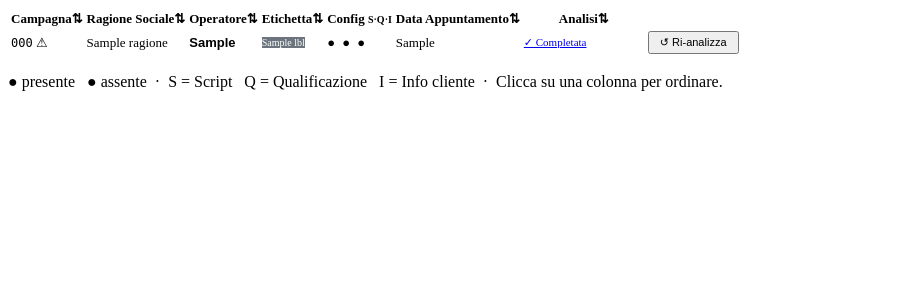
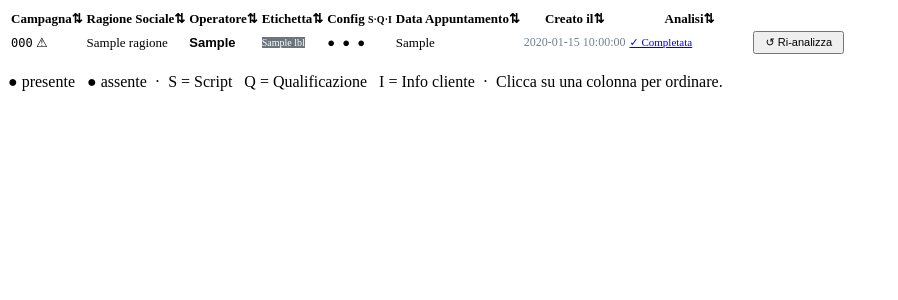
Before and after one commit to pierluigipontecorvo-bot/callcoach-ai, a FastAPI app: template templates/appointments_table_fragment.html in a window 1280 px wide. Shown: the top 300 px of the page, without its empty margins (0-898 px from the left). Run offline with FastAPI, Linux system fonts and the light colour scheme; the template is opened without the code that fills it: most values are stand-ins (such as "Sample title", 1, 10 or a date in 2020); parts of the project's set-up code (start-up, migrations or seed data) failed here and were passed over.

Commit message:
feat: add sortable 'Creato il' column to appointments table

```diff
--- a/routers/admin_ui.py
+++ b/routers/admin_ui.py
@@ -726,7 +726,7 @@ async def appointments_data(
     if appt_ids:
         ana_result = await db.execute(
             select(Analysis.appointment_id, Analysis.processing_status, Analysis.id,
-                   Analysis.progress, Analysis.step_message)
+                   Analysis.progress, Analysis.step_message, Analysis.created_at)
             .where(Analysis.appointment_id.in_(appt_ids))
         )
         analyses_map: dict[str, dict] = {
@@ -735,6 +735,8 @@ async def appointments_data(
                 "id": row.id,
                 "progress": row.progress or 0,
                 "step_message": row.step_message or "",
+                "created_at": row.created_at,
+                "created_display": row.created_at.strftime("%d/%m/%Y %H:%M") if row.created_at else "—",
             }
             for row in ana_result.all()
         }
--- a/templates/appointments_table_fragment.html
+++ b/templates/appointments_table_fragment.html
@@ -27,7 +27,10 @@
           <th class="sortable" data-col="5" data-type="date">
             Data Appuntamento<span class="sort-icon">⇅</span>
           </th>
-          <th class="sortable" data-col="6" data-type="text">
+          <th class="sortable" data-col="6" data-type="date">
+            Creato il<span class="sort-icon">⇅</span>
+          </th>
+          <th class="sortable" data-col="7" data-type="text">
             Analisi<span class="sort-icon">⇅</span>
           </th>
           <th></th>
@@ -113,10 +116,16 @@
             </span>
           </td>
 
-          {# Data #}
+          {# Data Appuntamento #}
           <td data-val="{{ a.dt_display }}"
               style="white-space:nowrap; font-variant-numeric:tabular-nums;">
             {{ a.dt_display }}
+          </td>
+
+          {# Creato il (data analisi) #}
+          <td data-val="{{ a.analysis.created_display if a.analysis else '' }}"
+              style="white-space:nowrap; font-variant-numeric:tabular-nums; color:#708090; font-size:12px;">
+            {{ a.analysis.created_display if a.analysis else '—' }}
           </td>
 
           {# Analisi #}
```
